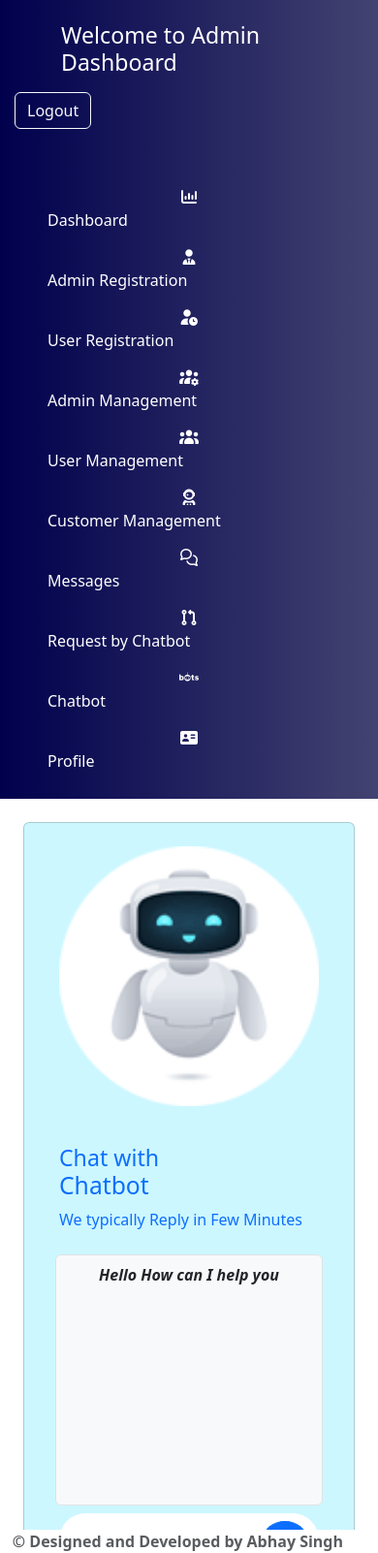
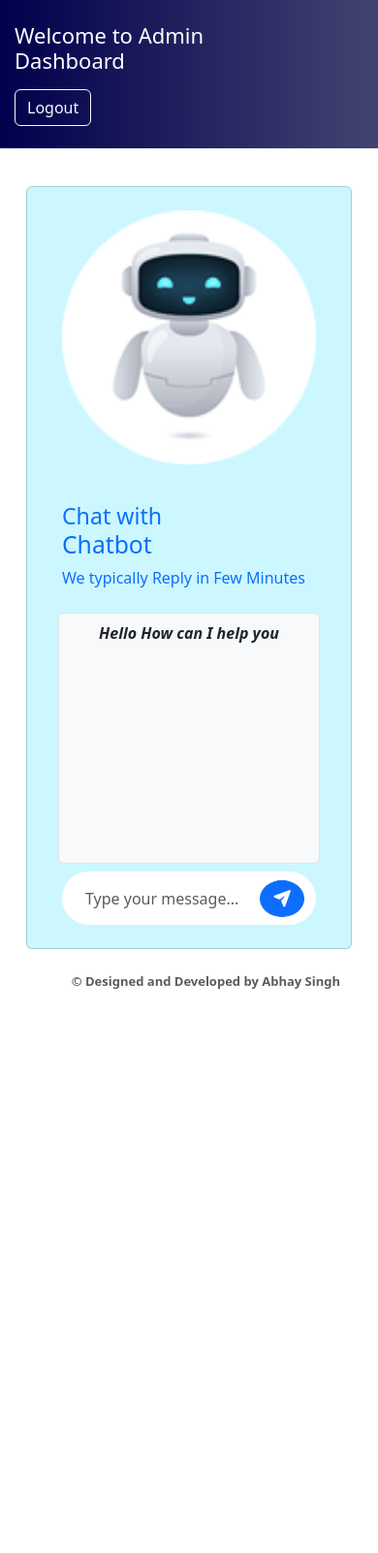
Before and after one commit to abhaysingh-coder/Django_Chatbot_Web_App, a Django app: page /admins/chatbot/ in a window 390 px wide. Shown: the whole page at 97% size. After the commit the page ends 1020 px from the top, so only its background shows below. Run offline with Django 5.2, Linux system fonts and the light colour scheme; some libraries are stand-ins or nearby versions.

Commit message:
Refactor column styles for improved layout and responsiveness across admin, customer, and user templates

```diff
--- a/Admin/templates/admin_base.html
+++ b/Admin/templates/admin_base.html
@@ -78,7 +78,7 @@
             </div>
         </div>
         <div class="row">
-          <div class="col-sm-2 bg-1 py-1" id="add">
+            <div class="col-md-2 bg-1 py-1 d-none d-md-block" id="add">
                 <div class="row mt-4">
                     <div class="col-sm-12">
                         <ul class="list-unstyled">
@@ -166,7 +166,7 @@
                     </div>
                 </div>
             </div>
-            <div class="col-sm-10" id="remove">
+            <div class="col-12 col-md-10" id="remove">
                 <div class="row">
                     <div class="col-sm-12 scroll-1">
                         {% block admin %}
--- a/Customer/templates/customer_base.html
+++ b/Customer/templates/customer_base.html
@@ -78,7 +78,7 @@
             </div>
         </div>
         <div class="row">
-          <div class="col-sm-2 bg-1 py-1" id="add">
+            <div class="col-md-2 bg-1 py-1 d-none d-md-block" id="add">
                 <div class="row mt-4">
                     <div class="col-sm-12">
                         <ul class="list-unstyled">
@@ -110,7 +110,7 @@
                     </div>
                 </div>
             </div>
-            <div class="col-sm-10" id="remove">
+            <div class="col-12 col-md-10" id="remove">
                 <div class="row">
                     <div class="col-sm-12 scroll-1">
                         {% block customer %}
--- a/User/templates/user_base.html
+++ b/User/templates/user_base.html
@@ -77,7 +77,7 @@
             </div>
         </div>
         <div class="row">
-          <div class="col-sm-2 bg-1 py-1" id="add">
+          <div class="col-md-2 bg-1 py-1 d-none d-md-block" id="add">
                 <div class="row mt-4">
                     <div class="col-sm-12">
                         <ul class="list-unstyled">
@@ -133,7 +133,7 @@
                     </div>
                 </div>
             </div>
-            <div class="col-sm-10" id="remove">
+            <div class="col-12 col-md-10" id="remove">
                 <div class="row">
                     <div class="col-sm-12 scroll-1">
                         {% block user %}
--- a/static/CSS/style.css
+++ b/static/CSS/style.css
@@ -25,19 +25,26 @@
 
     .col-sm-0_5{
         display: none !important;
-        width: 0 !important;
-        flex: 0 0 0 !important;
-        max-width: 0 !important;
-        padding: 0 !important;
-        margin: 0 !important;
     }
 
     .col-sm-11_5{
         width: 100% !important;
-        flex: 0 0 100% !important;
-        max-width: 100% !important;
         padding: 15px !important;
-        margin: 0 !important;
+    }
+
+    #add{
+        display: none !important;
+    }
+
+    #remove{
+        width: 100% !important;
+        padding: 15px !important;
+    }
+
+    .scroll-1{
+        max-height: none !important;
+        height: auto !important;
+        overflow: visible !important;
     }
 
     .row{
@@ -50,9 +57,26 @@
         padding-right: 0 !important;
     }
 
+    .navbar h3{
+        font-size: 22px;
+        margin-left: 0 !important;
+    }
+
+    .navbar p{
+        margin-left: 0 !important;
+        padding-left: 0 !important;
+        font-size: 14px;
+    }
+
     .card{
         width: 100% !important;
         margin-left: 0 !important;
         margin-right: 0 !important;
     }
+
+    footer p{
+        text-align: center !important;
+        padding-right: 0 !important;
+        font-size: 13px;
+    }
 }
```
